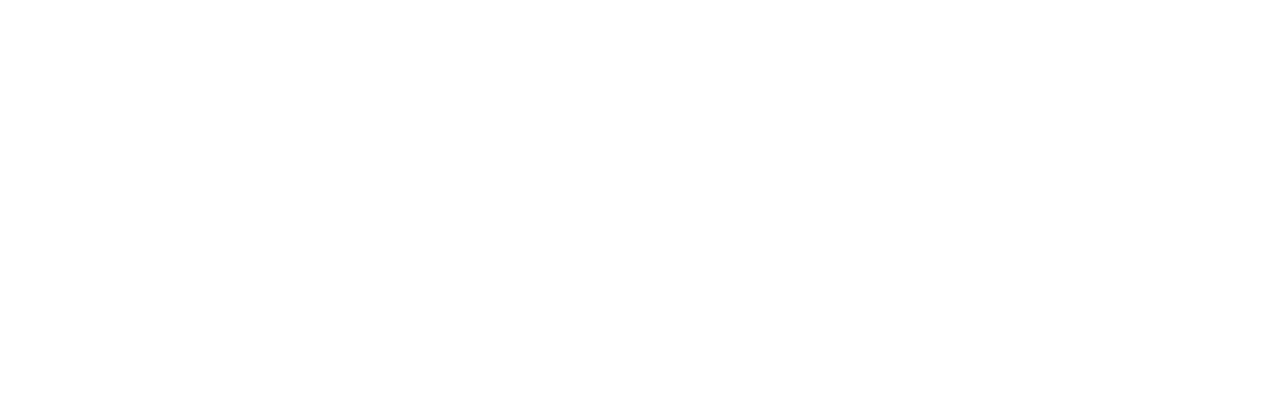
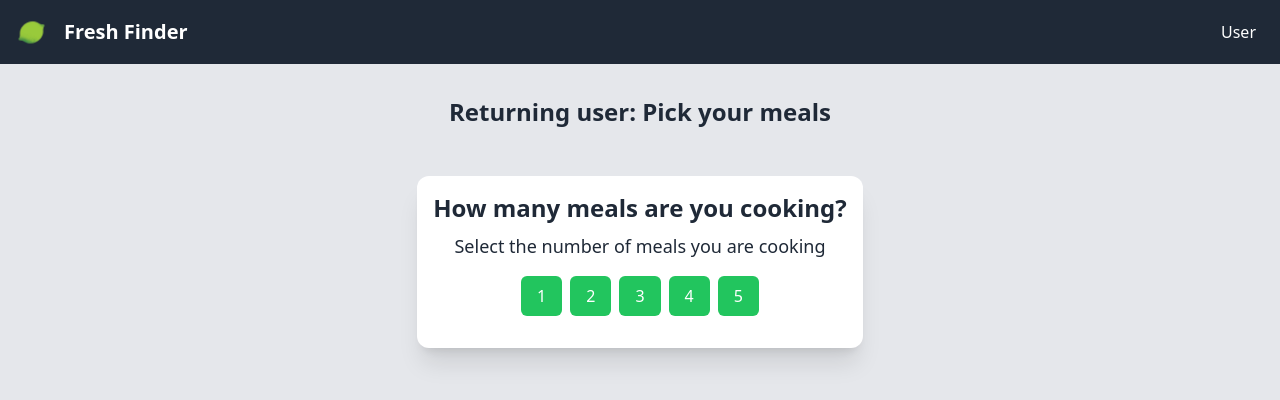
Before and after one commit to ManuelLerchner/FreshFinder, a React (Create React App) app in the folder apps/web/: page /meal-picker in a window 1280 px wide. Before the commit this address had no page. Shown: the top 400 px of the page. Built offline with nearby package versions, Linux system fonts and the light colour scheme.

Commit message:
Refactor routing paths and add new components

```diff
--- a/apps/web/src/App.tsx
+++ b/apps/web/src/App.tsx
@@ -19,8 +19,17 @@
         <Route path="/" element={<MainLayout />}>
           <Route path="/" element={<Login />} />
           <Route path="/configure" element={<Configure />} />
-          <Route path="/mealPicker" element={<MealPicker />} />
+          <Route path="/meal-picker" element={<MealPicker />} />
           <Route path="/food-selection" element={<SelectionPage />} />
+          <Route
+            path="*"
+            element={
+              <div className="flex flex-col items-center my-4">
+                <h1 className="text-2xl font-bold">404</h1>
+                <h2 className="text-xl font-bold">Page not found</h2>
+              </div>
+            }
+          />
         </Route>
       </Routes>
     </BrowserRouter>
--- /dev/null
+++ b/apps/web/src/components/SliderCard.tsx
@@ -0,0 +1,40 @@
+import React, { useState } from "react";
+import Card from "./Card";
+
+export default function SliderCard({
+  title,
+  description,
+  onSubmit,
+}: {
+  title: string;
+  description: string;
+  onSubmit: (num: number) => void;
+}) {
+  const [value, setValue] = useState(0);
+
+  return (
+    <Card>
+      <h1 className="text-2xl font-bold mb-2">{title}</h1>
+      <p className="text-lg">{description}</p>
+
+      <input
+        type="range"
+        min="0"
+        max="100"
+        className="range my-4"
+        onChange={(e) => {
+          setValue(Number(e.target.value));
+        }}
+      />
+
+      <button
+        className="bg-green-500 hover:bg-green-600 text-white px-4 py-2 rounded-md hover:scale-[102%]"
+        onClick={() => {
+          onSubmit(value);
+        }}
+      >
+        Confirm
+      </button>
+    </Card>
+  );
+}
--- a/apps/web/src/pages/MealPicker.tsx
+++ b/apps/web/src/pages/MealPicker.tsx
@@ -1,9 +1,11 @@
-import React from "react";
-import AmountCard from "../components/AmountCard";
+import React, { useState } from "react";
+import OptionCard from "../components/OptionCard";
 import { useNavigate } from "react-router-dom";
+import SliderCard from "../components/SliderCard";
 
 export default function MealPicker() {
   const navigate = useNavigate();
+  const [stage, setStage] = useState(0);
 
   return (
     <>
@@ -12,15 +14,38 @@
       </div>
 
       <div className="flex flex-col items-center my-4">
-        <AmountCard
-          title="How many people are cooking?"
-          description="Select the number of people cooking"
+        {stage === 0 && (
+          <OptionCard
+            title="How many meals are you cooking?"
+            description="Select the number of meals you are cooking"
             options={[1, 2, 3, 4, 5]}
             onSubmit={(num) => {
               console.log(num);
+              setStage(1);
+            }}
+          />
+        )}
+        {stage === 1 && (
+          <OptionCard
+            title="Which cooking difficulty do you prefer?"
+            description="How difficult do you want your meals to be?"
+            options={["Easy", "Medium", "Hard"]}
+            onSubmit={(cooking_level) => {
+              console.log(cooking_level);
+              setStage(2);
+            }}
+          />
+        )}
+        {stage === 2 && (
+          <SliderCard
+            title="What cooking time you prefer?"
+            description="How much time do you want to spend cooking?"
+            onSubmit={(cooking_time) => {
+              console.log(cooking_time);
               navigate("/food-selection");
             }}
           />
+        )}
       </div>
     </>
   );
--- a/apps/web/tailwind.config.js
+++ b/apps/web/tailwind.config.js
@@ -5,4 +5,5 @@
     extend: {},
   },
   plugins: [require("daisyui")],
+  darkMode: "false",
 };
```
Also changed, not shown: apps/web/src/components/OptionCard.tsx (renamed from apps/web/src/components/AmountCard.tsx, +4 -4 lines). Lines whose indentation alone changed are shown as unchanged.
